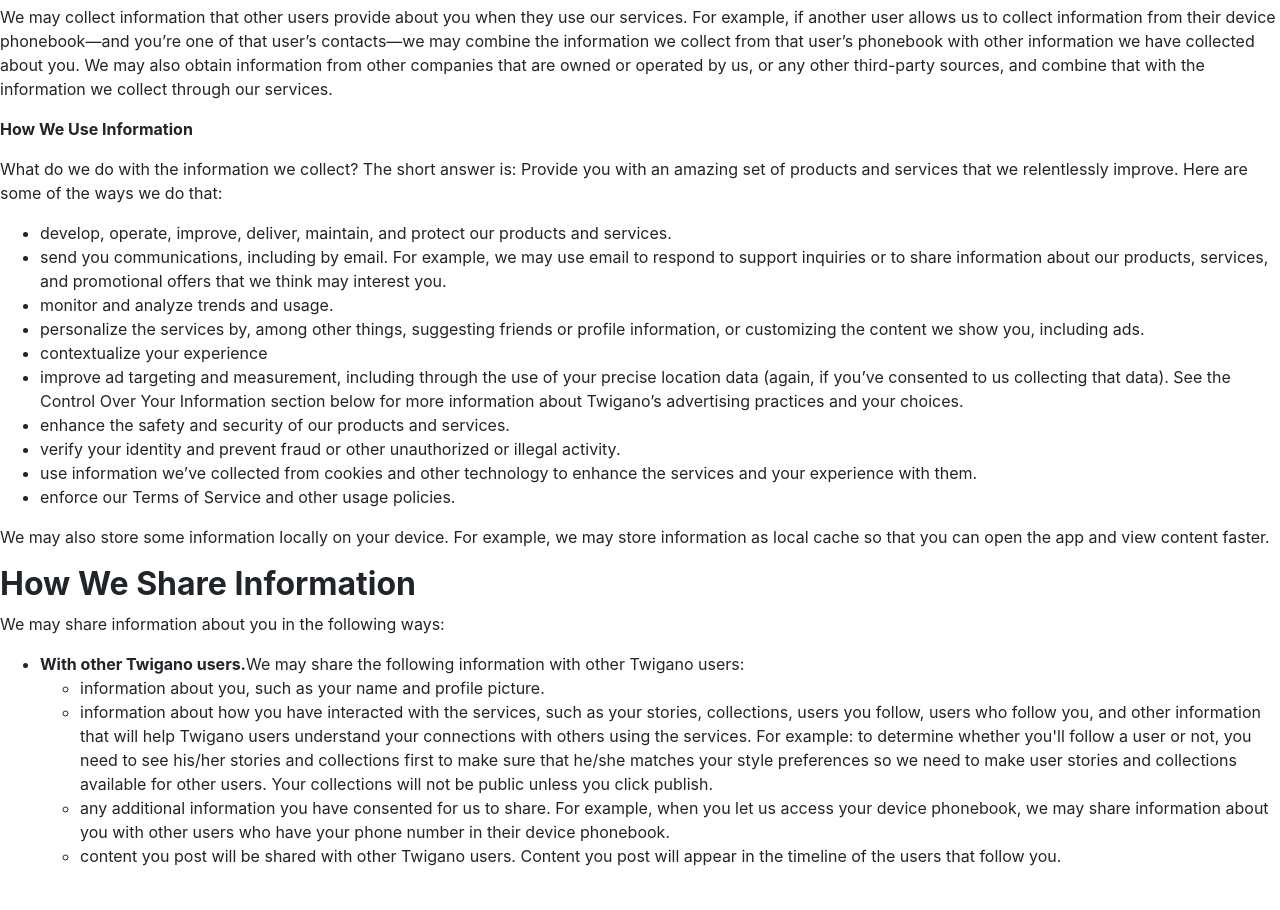
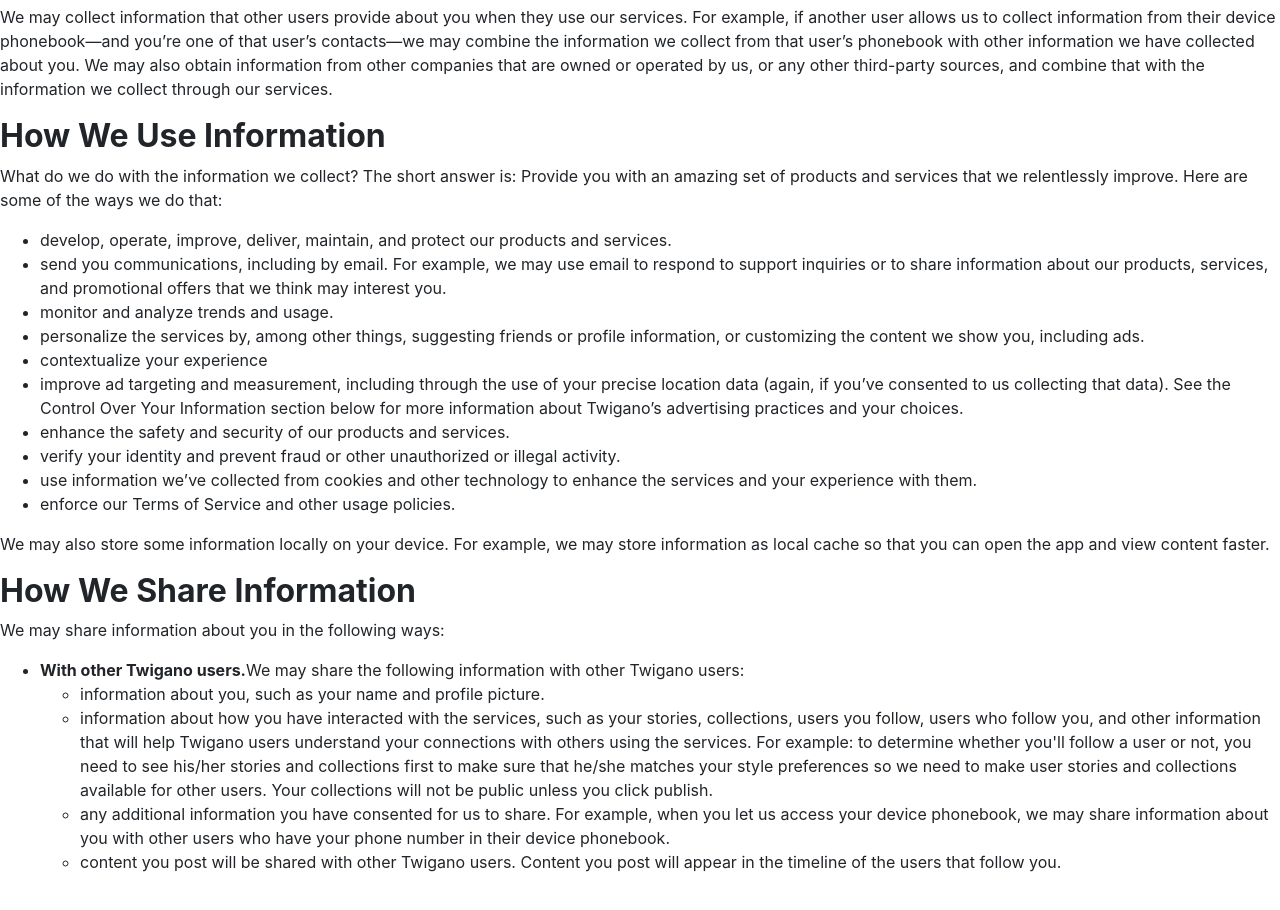
Before and after one commit to kamal135/coursera, a website: page twigano site/privacy.html in a window 1280 px wide. Shown: the part 1598-2508 px from the top of the page. Drawn offline with Linux system fonts and the light colour scheme.

Commit message:
Privacy policy edit

```diff
--- a/twigano site/privacy.html
+++ b/twigano site/privacy.html
@@ -51,7 +51,7 @@
         </ul>
         <h3><strong>Information We Collect from Third Parties</strong></h3>
         <p>We may collect information that other users provide about you when they use our services. For example, if another user allows us to collect information from their device phonebook&mdash;and you&rsquo;re one of that user&rsquo;s contacts&mdash;we may combine the information we collect from that user&rsquo;s phonebook with other information we have collected about you. We may also obtain information from other companies that are owned or operated by us, or any other third-party sources, and combine that with the information we collect through our services.</p>
-        <p><strong>How We Use Information</strong></p>
+        <h2><strong>How We Use Information</strong></h2>
         <p>What do we do with the information we collect? The short answer is: Provide you with an amazing set of products and services that we relentlessly improve. Here are some of the ways we do that:</p>
         <ul>
         <li>develop, operate, improve, deliver, maintain, and protect our products and services.</li>
```
